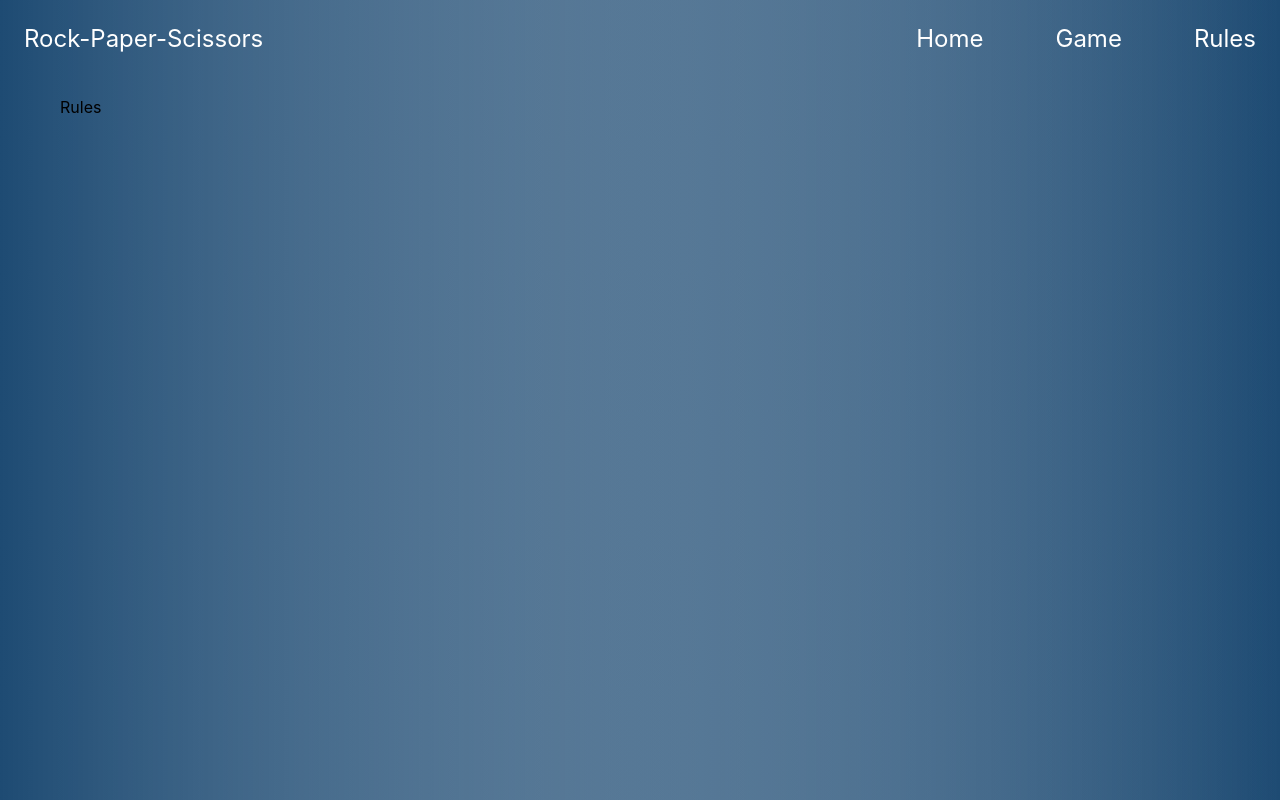
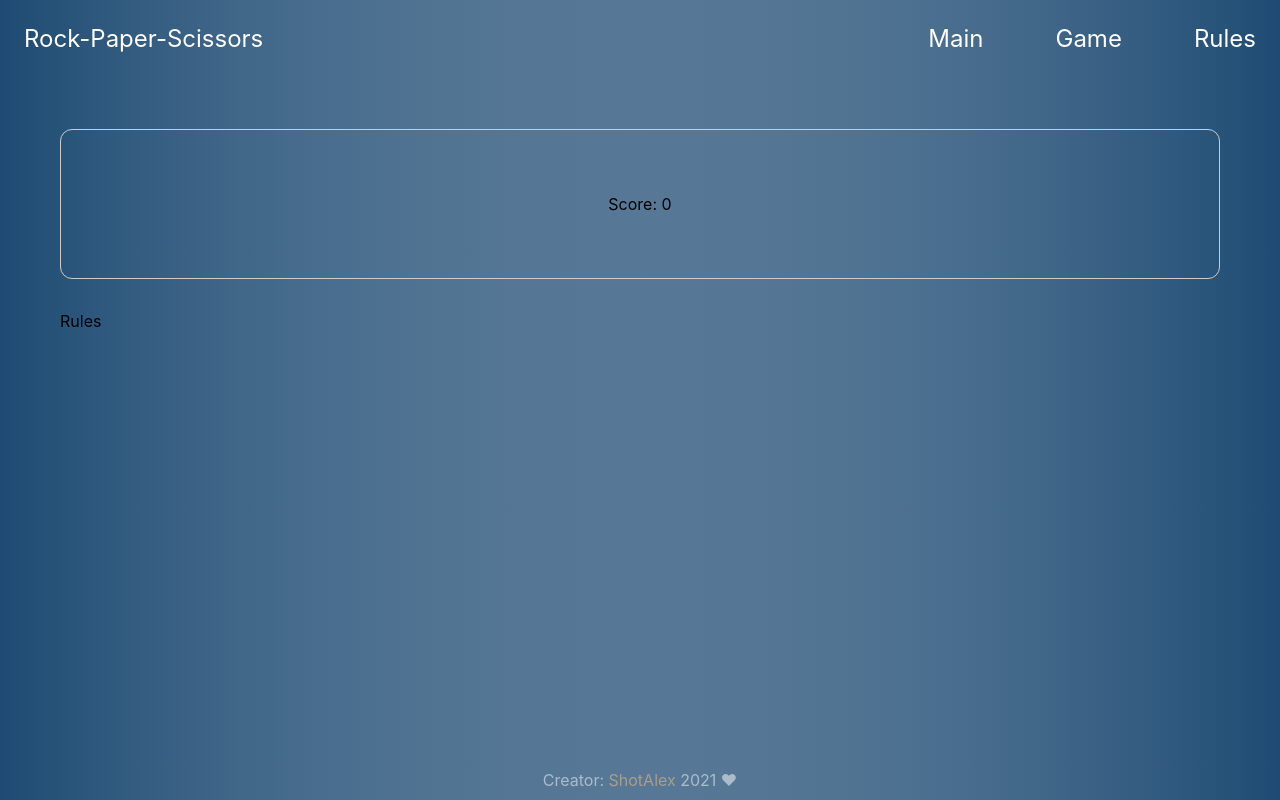
Before and after one commit to ShotAlex/react-game, a React (Create React App) app: page /rules in a window 1280 px wide. Built offline with nearby package versions, Linux system fonts and the light colour scheme.

Commit message:
feat: add footer

```diff
--- a/src/components/App.js
+++ b/src/components/App.js
@@ -1,15 +1,17 @@
+import {Redirect, Route, Switch} from 'react-router-dom';
 import Header from './Header';
-import {Redirect, Route, Switch} from 'react-router-dom';
+import Footer from './Footer';
 import Main from './Main';
 import Game from './Game';
 import Rules from './Rules';
-import './../styles/app.scss';
+import Score from './Score';
 
 function App() {
   return (
     <>
-      <Header/>
+      <Header />
       <main className='main'>
+        <Score />
         <Switch>
           <Route path="/" exact component={Main}/>
           <Route path="/game" component={Game}/>
@@ -17,6 +19,7 @@ function App() {
           <Redirect to="/"/>
         </Switch>
       </main>
+      <Footer />
     </>
   );
 }
--- a/src/components/Footer.jsx
+++ b/src/components/Footer.jsx
@@ -1,11 +1,14 @@
 import React from 'react';
-import './../styles/footer.scss'
 
 const Footer = () => {
   return (
-    <div>
-
-    </div>
+    <footer className="footer">
+      <article className="footer-item">
+        <span className="footer-item__text">Creator:&nbsp;</span>
+        <a href="https://github.com/ShotAlex" target="_blank" className="footer-item__link">ShotAlex</a>
+        <span className="footer-item__text">&nbsp;2021 ♥</span>
+      </article>
+    </footer>
   );
 };
 
--- a/src/components/Header.jsx
+++ b/src/components/Header.jsx
@@ -1,6 +1,5 @@
 import React from 'react';
 import {Link} from 'react-router-dom';
-import './../styles/header.scss';
 
 const Header = () => {
   return (
@@ -10,7 +9,7 @@ const Header = () => {
       <nav className='header-nav'>
         <ul className='list'>
           <li className='list-item'>
-            <Link to="/" className='list-item__link'>Home</Link>
+            <Link to="/" className='list-item__link'>Main</Link>
           </li>
           <li className='list-item'>
             <Link to="/game" className='list-item__link'>Game</Link>
@@ -20,8 +19,6 @@ const Header = () => {
           </li>
         </ul>
       </nav>
-
-
     </header>
   );
 };
--- /dev/null
+++ b/src/components/Score.jsx
@@ -0,0 +1,13 @@
+import React from 'react';
+import './../styles/score.scss';
+
+const Score = () => {
+  return (
+    <article className='score'>
+      <img src={''} alt=""/>
+      Score: 0
+    </article>
+  );
+};
+
+export default Score;
--- a/src/styles/footer.scss
+++ b/src/styles/footer.scss
@@ -0,0 +1,23 @@
+.footer {
+  padding: 10px;
+
+  &-item {
+    display: flex;
+    justify-content: center;
+
+    &__text {
+      color: #fff;
+      opacity: .5;
+    }
+
+    &__link {
+      text-decoration: none;
+      color: burlywood;
+      opacity: .6;
+
+      &:hover {
+        opacity: 1;
+      }
+    }
+  }
+}
--- a/src/styles/index.scss
+++ b/src/styles/index.scss
@@ -1,7 +1,7 @@
 @import './variables';
 @import './header';
+@import './main';
 @import './footer';
-@import './app';
 
 * {
   margin: 0;
@@ -10,15 +10,14 @@
 }
 
 body {
-  font-family: -apple-system, BlinkMacSystemFont, 'Segoe UI', 'Roboto', 'Oxygen',
-    'Ubuntu', 'Cantarell', 'Fira Sans', 'Droid Sans', 'Helvetica Neue',
-    sans-serif;
-  -webkit-font-smoothing: antialiased;
-  -moz-osx-font-smoothing: grayscale;
-
+  font-family: -apple-system, BlinkMacSystemFont, sans-serif;
   background:
     linear-gradient(to right, rgba(30, 75, 115, 1), rgba(255, 255, 255, 0)),
     linear-gradient(to left, rgba(30, 75, 115, 1), rgba(255, 255, 255, 0));
+}
 
-
+#root {
+  display: flex;
+  flex-direction: column;
+  min-height: 100vh;
 }
--- a/src/styles/app.scss
+++ b/src/styles/main.scss
@@ -1,5 +1,7 @@
 .main {
   max-width: 1200px;
+  width: 100%;
   padding: 20px;
   margin: 0 auto;
+  flex-grow: 1;
 }
--- /dev/null
+++ b/src/styles/score.scss
@@ -0,0 +1,8 @@
+.score {
+  display: flex;
+  justify-content: center;
+  margin: 2em 0;
+  padding: 4em;
+  border: 1px solid #ccc;
+  border-radius: 12px;
+}
```
